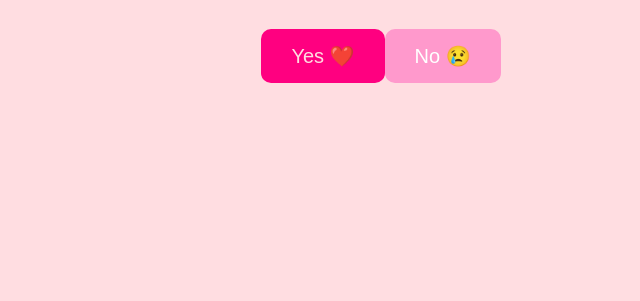
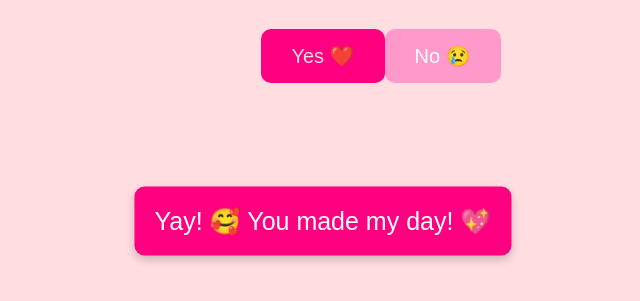
Before and after one commit to Someone5007/Will-you-date-me, a plain HTML site: page index.html in a window 1280 px wide. Both pictures are taken after a click on the button "Yes ❤️". Shown: the part 179-480 px from the top of the page, without its empty margins (317-957 px from the left). Drawn offline with Linux system fonts and the light colour scheme.

Commit message:
Update index.html

```diff
--- a/index.html
+++ b/index.html
@@ -36,6 +36,26 @@
             color: white;
             border-radius: 10px;
         }
+        /* Pop-up message */
+        .popup {
+            display: none;
+            position: fixed;
+            top: 50%;
+            left: 50%;
+            transform: translate(-50%, -50%);
+            background: #ff0080;
+            color: white;
+            padding: 20px;
+            border-radius: 10px;
+            font-size: 25px;
+            text-align: center;
+            box-shadow: 0px 4px 10px rgba(0, 0, 0, 0.2);
+            animation: fadeIn 0.5s ease-in-out;
+        }
+        @keyframes fadeIn {
+            from { opacity: 0; transform: translate(-50%, -55%); }
+            to { opacity: 1; transform: translate(-50%, -50%); }
+        }
     </style>
 </head>
 <body>
@@ -44,6 +64,9 @@
         <button id="yes">Yes ❤️</button>
         <button id="no">No 😢</button>
     </div>
+
+    <!-- Pop-up message -->
+    <div id="popup" class="popup">Yay! 🥰 You made my day! 💖</div>
 
     <script>
         document.getElementById("no").addEventListener("mouseover", function() {
@@ -54,7 +77,9 @@
         });
 
         document.getElementById("yes").addEventListener("click", function() {
-            alert("Yay! Let's go on a date! ❤️");
+            let popup = document.getElementById("popup");
+            popup.style.display = "block";
+            setTimeout(() => { popup.style.display = "none"; }, 3000); // Hide after 3s
         });
     </script>
 </body>
```
